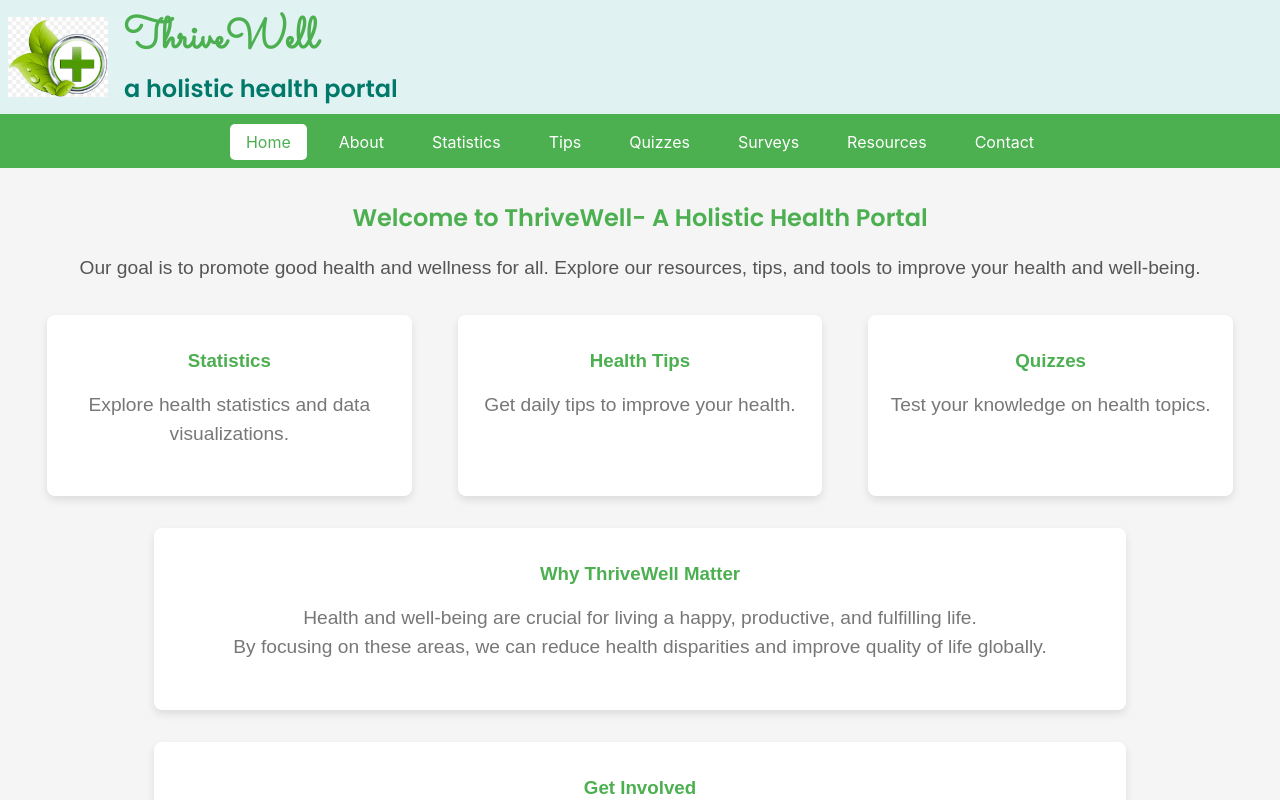
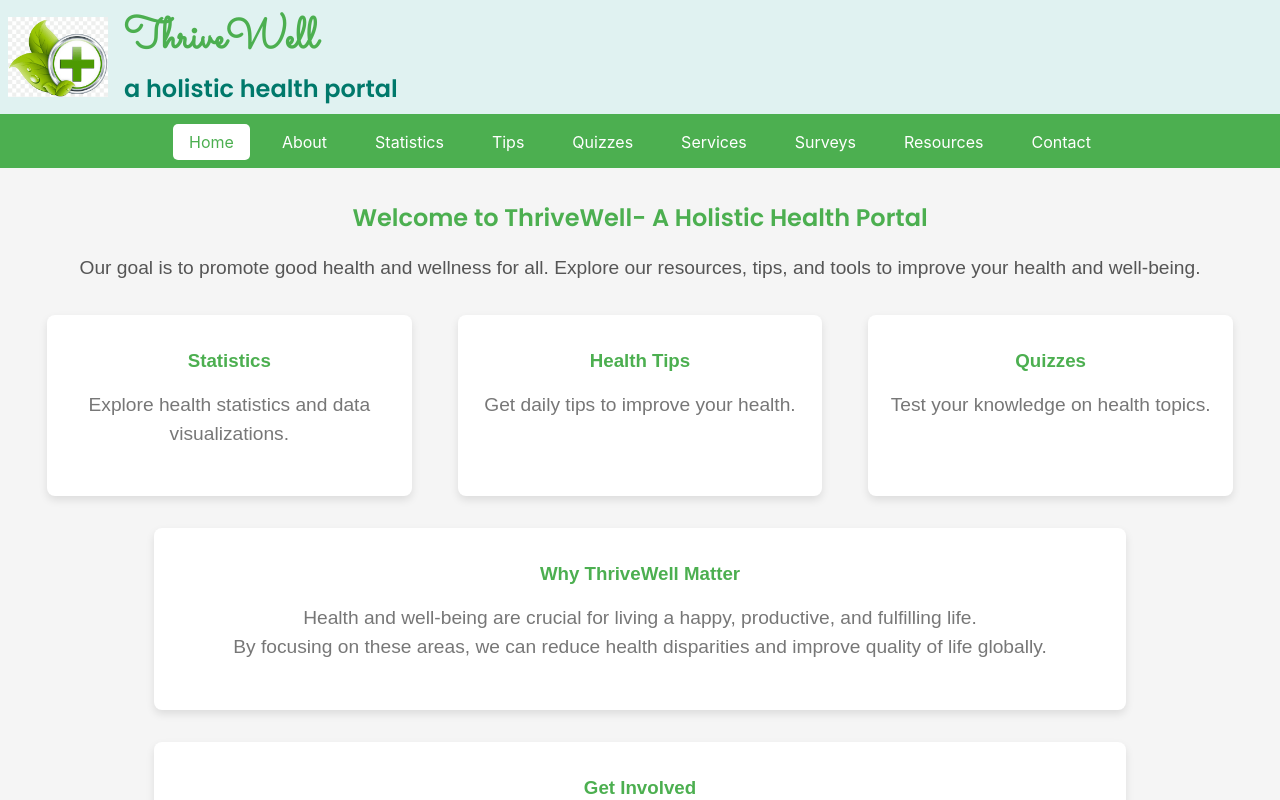
Before and after one commit to ajju-devs/ThriveWell, a React (Create React App) app: page / in a window 1280 px wide. Shown: the top 800 px of the page. Built offline with nearby package versions, Linux system fonts and the light colour scheme.

Commit message:
Update Navbar.js

```diff
--- a/src/components/Navbar.js
+++ b/src/components/Navbar.js
@@ -1,25 +1,28 @@
-import React from 'react';
+import React, { useRef } from 'react';
 import { Link, useLocation } from 'react-router-dom';
 import './Navbar.css';
 
 function Navbar() {
   const location = useLocation();
   const currentPath = location.pathname;
+  const linksRef = useRef(null);
 
   return (
     <nav className="navbar">
       <h1>{/* navbar heading */}</h1>
-      <div className="links">
+      <div className="links-container">
+        <div className="links" ref={linksRef}>
           <Link to="/" className={currentPath === '/' ? 'active' : ''}>Home</Link>
           <Link to="/about" className={currentPath === '/about' ? 'active' : ''}>About</Link>
           <Link to="/statistics" className={currentPath === '/statistics' ? 'active' : ''}>Statistics</Link>
           <Link to="/tips" className={currentPath === '/tips' ? 'active' : ''}>Tips</Link>
           <Link to="/quizzes" className={currentPath === '/quizzes' ? 'active' : ''}>Quizzes</Link>
+          <Link to="/services" className={currentPath === '/services' ? 'active' : ''}>Services</Link>
           <Link to="/surveys" className={currentPath === '/surveys' ? 'active' : ''}>Surveys</Link>
           <Link to="/resources" className={currentPath === '/resources' ? 'active' : ''}>Resources</Link>
           <Link to="/contact" className={currentPath === '/contact' ? 'active' : ''}>Contact</Link>
         </div>
-      <h1>{/* navbar heading */}</h1>
+      </div>
     </nav>
   );
 }
```
Lines whose indentation alone changed are shown as unchanged.
